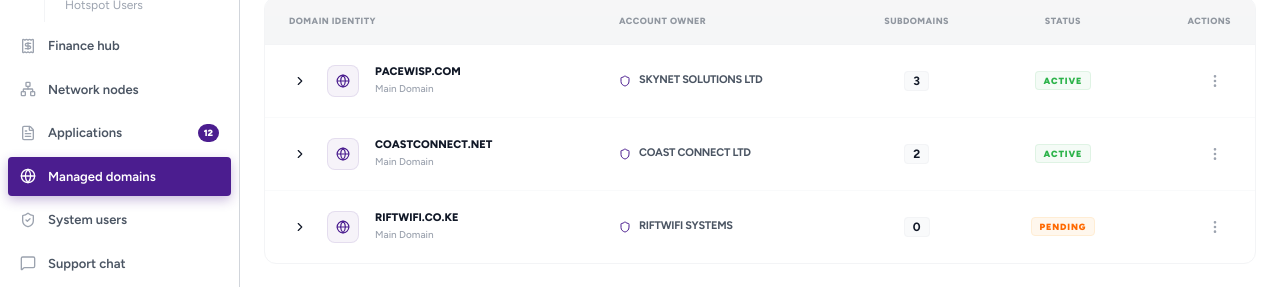
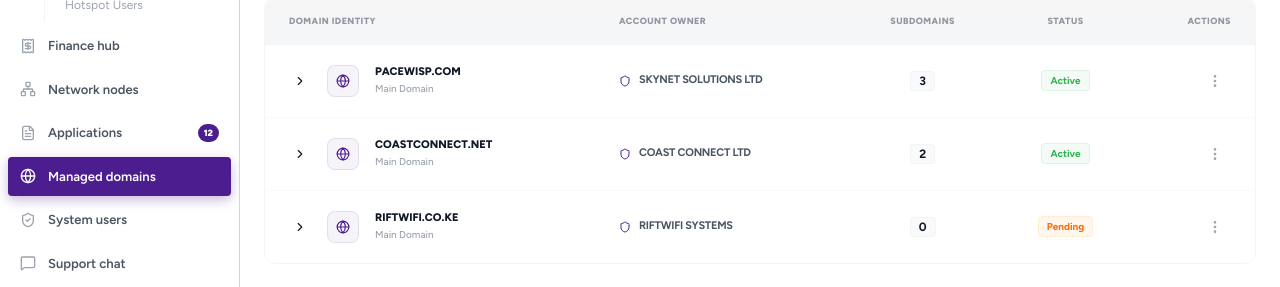
Before and after one commit to dennismutuku2005/pacewebsite, a Next.js app in the folder paceadmin/: page /dashboard/domains in a window 1280 px wide. Shown: the part 239-526 px from the top of the page. Built offline with nearby package versions, Linux system fonts and the light colour scheme.

Commit message:
Auto-update: Badge.js

```diff
--- a/paceadmin/src/components/Badge.js
+++ b/paceadmin/src/components/Badge.js
@@ -12,7 +12,7 @@
 
     return (
         <span className={cn(
-            "text-[9px] font-black uppercase tracking-widest px-2 py-0.5 rounded-sm border inline-flex items-center",
+            "text-[10px] font-bold px-2 py-0.5 rounded-sm border inline-flex items-center",
             variants[variant],
             className
         )}>
```
